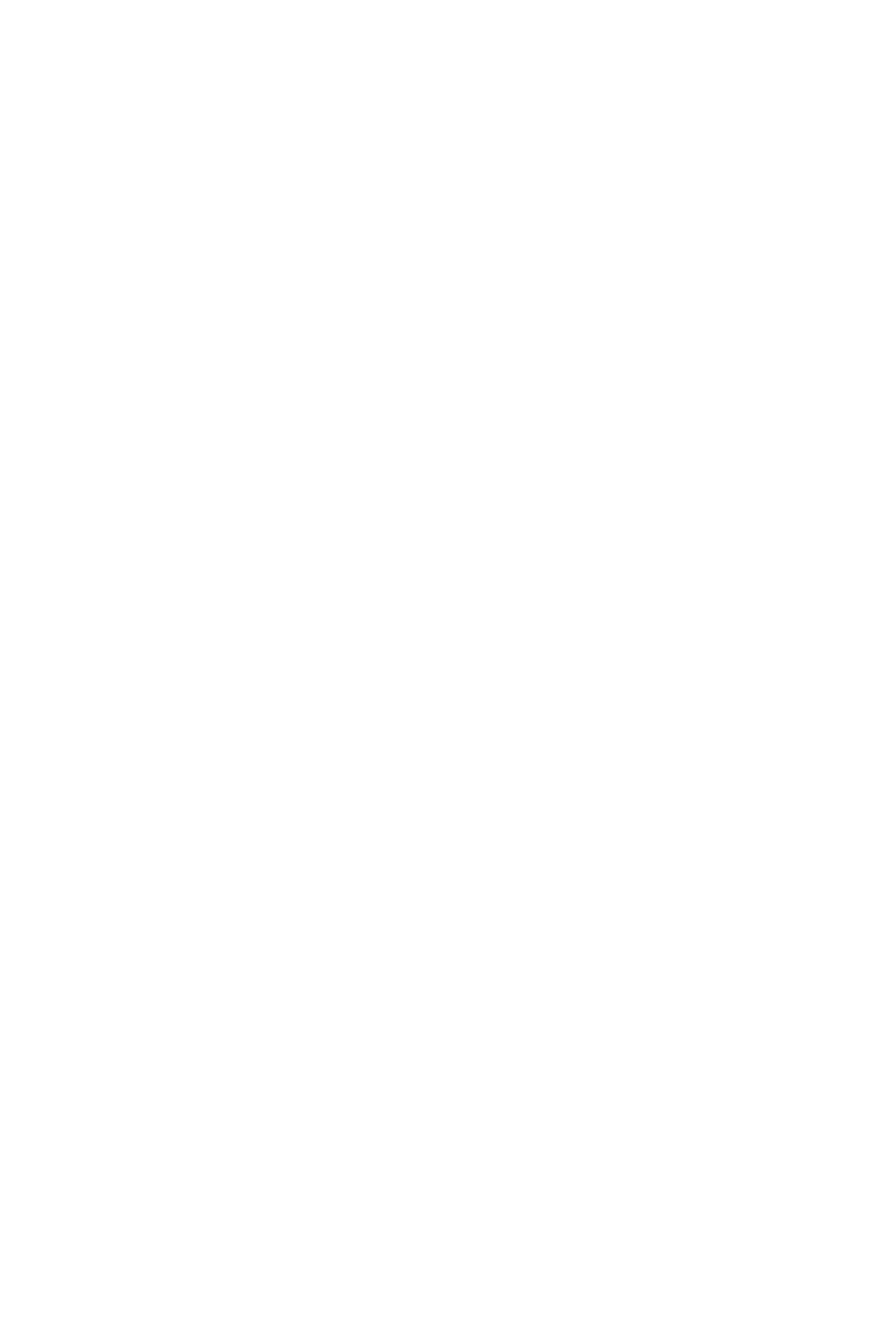
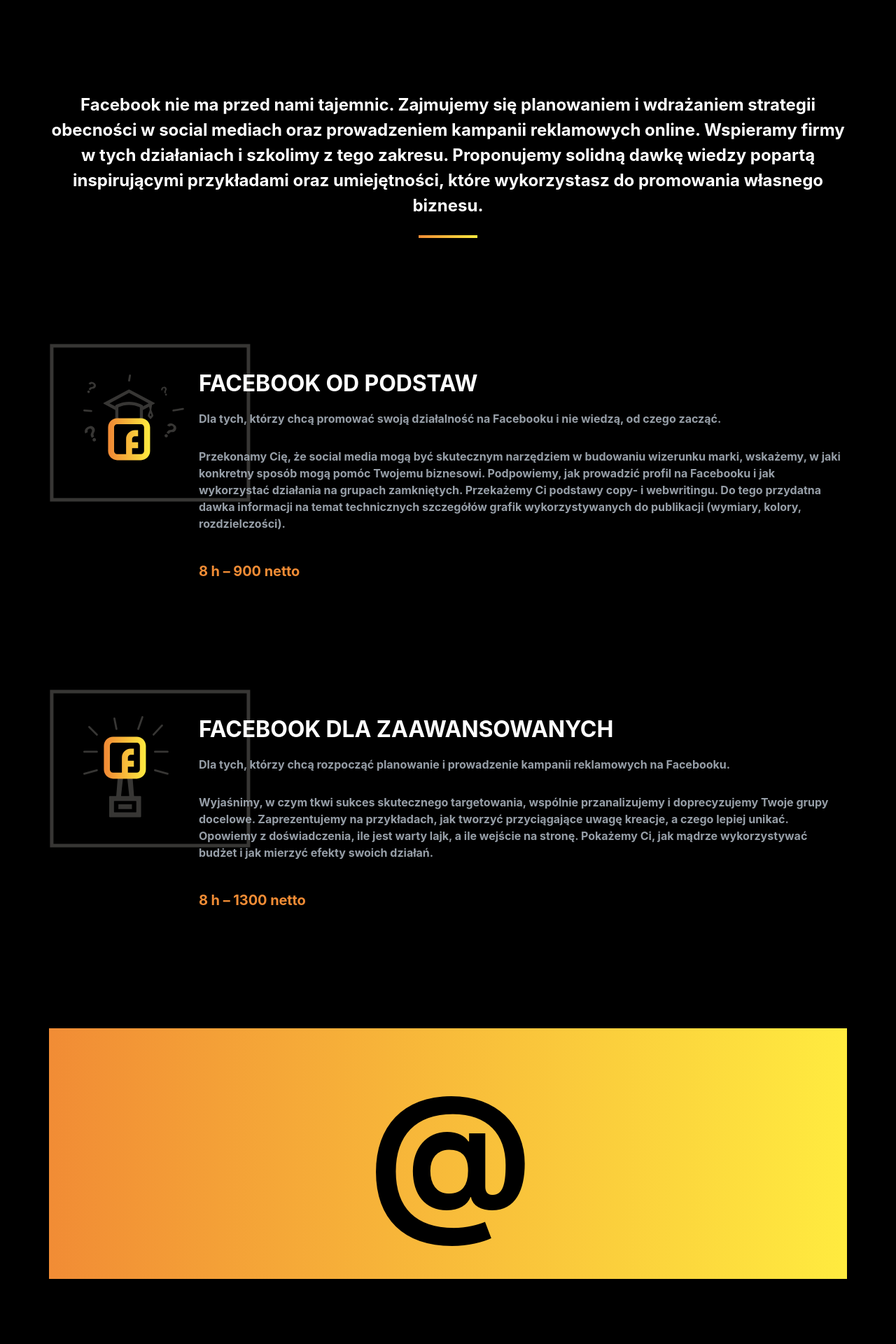
Before and after one commit to maykelknight/the-mad-ad-courses, a Vue app: page / in a window 1280 px wide. Shown: the part 820-2740 px from the top of the page at 70% size. Before the commit the page ends 800 px from the top, so only its background shows below. Built offline with nearby package versions, Linux system fonts and the light colour scheme; a web font is replaced by a local one.

Commit message:
courses secton

```diff
--- a/src/App.vue
+++ b/src/App.vue
@@ -2,18 +2,24 @@
     <div id="app">
         <Navbar></Navbar>
         <Banner></Banner>
+        <Services></Services>
+        <CourseDates></CourseDates>
     </div>
 </template>
 
 <script>
 import Navbar from "./components/Navbar";
 import Banner from "./components/Banner";
+import Services from "./components/Services"
+import CourseDates from "./components/CourseDates"
 
 export default {
     name: 'app',
     components: {
+        Services,
         Banner,
-    Navbar
+        Navbar,
+        CourseDates
     }
 }
 </script>
--- a/src/assets/styles/main.scss
+++ b/src/assets/styles/main.scss
@@ -13,14 +13,16 @@
   }
 }
 
-h1 {
+h1,h2,h3,h4,h5 {
   margin: 0;
 }
 
 @import url('https://rsms.me/inter/inter.css');
-html, h1, button {
+
+*, html, h1, h2, h3, h4, h5, button, p, span, li {
   font-family: 'Inter', sans-serif;
 }
+
 @supports (font-variation-settings: normal) {
   html { font-family: 'Inter', 'Inter var', sans-serif; }
 }
@@ -28,6 +30,15 @@
 .row-no-padding {
     padding-left: 0 !important;
     padding-right: 0 !important;
+}
+
+h3 {
+  font-style: normal;
+  font-weight: bold;
+  font-size: 40px;
+  text-align: center;
+  letter-spacing: -1.17647px;
+  text-transform: uppercase;
 }
 
 .btn {
@@ -38,9 +49,22 @@
   outline: none;
   color: $c-black2;
   font-size: 12px;
-  font-weight: 400;
-  line-height: 16px;
   text-align: center;
   text-transform: uppercase;
+  font-weight: bold;
+  line-height: 15px;
+  letter-spacing: 1px;
   background: linear-gradient(270deg, $c-primary , $c-secondary);
 }
+
+.divider {
+  width: 84px;
+  height: 4px;
+  background: linear-gradient(270deg, $c-primary , $c-secondary);
+  display: block;
+  margin: 0 auto;
+}
+
+.with-gradient {
+  background: linear-gradient(270deg, $c-primary , $c-secondary);
+}
--- a/src/components/Banner.vue
+++ b/src/components/Banner.vue
@@ -1,5 +1,6 @@
 <template>
     <section class="container banner">
+
         <div class="row row-no-gutters">
             <div class="col-md-6">
                 <div class="banner-heading-wrapper">
@@ -8,7 +9,7 @@
                             Szkolenia z pazurem
                         </h1>
                         <div class="banner-heading__button">
-                           <button type="button" class="btn">Wybierz termin szkoleń</button>
+                            <button type="button" class="btn">Wybierz termin szkoleń</button>
                         </div>
                     </div>
                 </div>
@@ -18,6 +19,17 @@
                     <p class="box__text">#be_mad</p>
                 </div>
             </div>
+        </div>
+
+        <div class="banner-description">
+            <p>
+                Facebook nie ma przed nami tajemnic. Zajmujemy się planowaniem i wdrażaniem strategii obecności w social mediach oraz prowadzeniem kampanii reklamowych online. Wspieramy firmy w
+                tych działaniach i szkolimy z tego zakresu. Proponujemy solidną dawkę wiedzy popartą inspirującymi przykładami oraz umiejętności, które wykorzystasz do promowania własnego biznesu.
+            </p>
+        </div>
+
+        <div class="divider">
+
         </div>
     </section>
 </template>
@@ -48,9 +60,23 @@
                     letter-spacing: -2.647059px;
                     width: 500px;
                 }
+
+                &__button {
+                    margin-top: 37px;
+                }
             }
         }
 
+        .banner-description {
+            margin-top: 184px;
+
+            p {
+                font-weight: bold;
+                font-size: 24px;
+                line-height: 36px;
+                text-align: center;
+            }
+        }
 
         .box {
             width: 570px;
--- /dev/null
+++ b/src/components/CourseDates.vue
@@ -0,0 +1,105 @@
+<template>
+    <div class="container course-dates ">
+        <h3>TERMINY NAJBLIŻSZYCH SZKOLEŃ</h3>
+        <div class="divider"></div>
+        <div class="row">
+            <div class="col-md-4">
+                <div class="course-box">
+                    <div class="course-box__title">29 październik 2019</div>
+                    <div class="course-box__location">Miejsce szkolenia</div>
+                    <div class="course-box__description">Kilka słów o szkoleniu. Nulla ac egestas odio. Mauris auctor ultrices bibendum. Nunc volutpat, leo et auctor pretium, felis augue dignissim
+                        orci, id tempor tortor eros vestibulum justo.
+                    </div>
+                    <div class="course-box__button">
+                        <p>BRAK WOLNYCH MIEJC!</p>
+                    </div>
+                </div>
+            </div>
+            <div class="col-md-4">
+                <div class="course-box">
+                    <div class="course-box__title">29 październik 2019</div>
+                    <div class="course-box__location">Miejsce szkolenia</div>
+                    <div class="course-box__description">Kilka słów o szkoleniu. Nulla ac egestas odio. Mauris auctor ultrices bibendum. Nunc volutpat, leo et auctor pretium, felis augue dignissim
+                        orci, id tempor tortor eros vestibulum justo.
+                    </div>
+                    <div class="course-box__button">
+                        <button class="btn">Zarezerwuj miejsce</button>
+                    </div>
+                </div>
+            </div>
+            <div class="col-md-4">
+                <div class="course-box">
+                    <div class="course-box__title">29 październik 2019</div>
+                    <div class="course-box__location">Miejsce szkolenia</div>
+                    <div class="course-box__description">Kilka słów o szkoleniu. Nulla ac egestas odio. Mauris auctor ultrices bibendum. Nunc volutpat, leo et auctor pretium, felis augue dignissim
+                        orci, id tempor tortor eros vestibulum justo.
+                    </div>
+                    <div class="course-box__button">
+                        <button class="btn">Zarezerwuj miejsce</button>
+                    </div>
+                </div>
+            </div>
+        </div>
+    </div>
+</template>
+
+<script>
+export default {
+    name: "CourseDates"
+}
+</script>
+
+<style scoped lang="scss">
+    .course-dates {
+        margin-top: 145px;
+
+        .divider {
+            margin-top: 45px;
+            margin-bottom: 70px;
+        }
+
+        .course-box {
+            border: 10px solid #373634;
+            text-align: center;
+            min-height: 410px;
+            padding: 0 25px;
+
+            &__title {
+                font-weight: bold;
+                font-size: 24px;
+                line-height: 27px;
+                margin-top: 46px;
+                margin-bottom: 25px;
+            }
+
+            &__location {
+                font-weight: bold;
+                font-size: 18px;
+                line-height: 16px;
+                color: $c-secondary;
+            }
+
+            &__description {
+                font-weight: normal;
+                font-size: 15px;
+                line-height: 24px;
+                text-align: center;
+                color: $c-gray;
+                margin-top: 32px;
+                margin-bottom: 60px;
+            }
+
+            &__button {
+                p {
+                    font-weight: bold;
+                    font-size: 16px;
+                    line-height: 16px;
+                    text-align: center;
+                    text-transform: uppercase;
+                    color: #F39B37;
+                    padding-top: 15px;
+                }
+            }
+        }
+    }
+</style>
--- /dev/null
+++ b/src/components/Services.vue
@@ -0,0 +1,122 @@
+<template>
+    <div class="container">
+        <div class="service">
+
+            <div class="service-image">
+                <img alt="mad-ad-logo" src="../assets/images/service-ico_1.svg">
+            </div>
+
+            <div class="service-content">
+                <h4 class="service-content__title">
+                    FACEBOOK OD PODSTAW
+                </h4>
+                <div class="service-content__description">
+                    <div class="service-content__description__main">
+                        Dla tych, którzy chcą promować swoją działalność na Facebooku i nie wiedzą, od czego zacząć.
+                    </div>
+                    <div class="service-content__description__additional">
+                        Przekonamy Cię, że social media mogą być skutecznym narzędziem w budowaniu wizerunku marki, wskażemy, w jaki konkretny sposób mogą pomóc Twojemu biznesowi. Podpowiemy, jak prowadzić profil na Facebooku i jak wykorzystać działania na grupach zamkniętych. Przekażemy Ci podstawy copy- i webwritingu. Do tego przydatna dawka informacji na temat technicznych szczegółów grafik wykorzystywanych do publikacji (wymiary, kolory, rozdzielczości).
+                    </div>
+                </div>
+                <div class="service-content__price">
+                    8 h – 900 netto
+                </div>
+            </div>
+        </div>
+
+        <div class="service">
+            <div class="service-image">
+                <img alt="mad-ad-logo" src="../assets/images/service-ico_2.svg">
+            </div>
+
+            <div class="service-content">
+                <h4 class="service-content__title">
+                    FACEBOOK DLA ZAAWANSOWANYCH
+                </h4>
+                <div class="service-content__description">
+                    <div class="service-content__description__main">
+                        Dla tych, którzy chcą rozpocząć planowanie i prowadzenie kampanii reklamowych na Facebooku.
+                    </div>
+                    <div class="service-content__description__additional">
+                        Wyjaśnimy, w czym tkwi sukces skutecznego targetowania, wspólnie przanalizujemy i doprecyzujemy Twoje grupy docelowe. Zaprezentujemy na przykładach, jak tworzyć przyciągające uwagę kreacje, a czego lepiej unikać. Opowiemy z doświadczenia, ile jest warty lajk, a ile wejście na stronę. Pokażemy Ci, jak mądrze wykorzystywać budżet i jak mierzyć efekty swoich działań.                     </div>
+                </div>
+                <div class="service-content__price">
+                    8 h – 1300 netto
+                </div>
+            </div>
+        </div>
+
+        <div class="box with-gradient">
+            <p class="box__symbol">@</p>
+        </div>
+    </div>
+</template>
+
+<script>
+export default {
+    name: "Services.vue"
+}
+</script>
+
+<style scoped lang="scss">
+
+    .service {
+        display: flex;
+        margin-top: 150px;
+    }
+
+    .service-content {
+        margin-left: -75px;
+        margin-top: 40px;
+
+        &__title {
+            font-style: normal;
+            font-weight: bold;
+            font-size: 32px;
+            line-height: 36px;
+            letter-spacing: -0.114286px;
+            text-transform: uppercase;
+            margin-bottom: 20px;
+        }
+
+        &__description {
+            font-style: normal;
+            font-weight: bold;
+            font-size: 16px;
+            line-height: 24px;
+            color: $c-gray;
+
+            &__main {
+                margin-bottom: 30px;
+            }
+        }
+
+        &__price {
+            color: $c-secondary;
+            font-style: normal;
+            font-weight: bold;
+            font-size: 20px;
+            line-height: 36px;
+            letter-spacing: -0.0714286px;
+            margin-top: 38px;
+        }
+
+
+    }
+    .box {
+        height: 358px;
+        display: flex;
+        align-items: center;
+        justify-content: center;
+        margin-top: 165px;
+
+        &__symbol {
+            font-style: normal;
+            font-weight: bold;
+            font-size: 230px;
+            line-height: 278px;
+            letter-spacing: -6.76471px;
+            color: $c-black;
+        }
+    }
+</style>
```
Also changed, not shown: src/assets/images/service-ico_1.svg (added), src/assets/images/service-ico_2.svg (added). Lines whose indentation alone changed are shown as unchanged.
